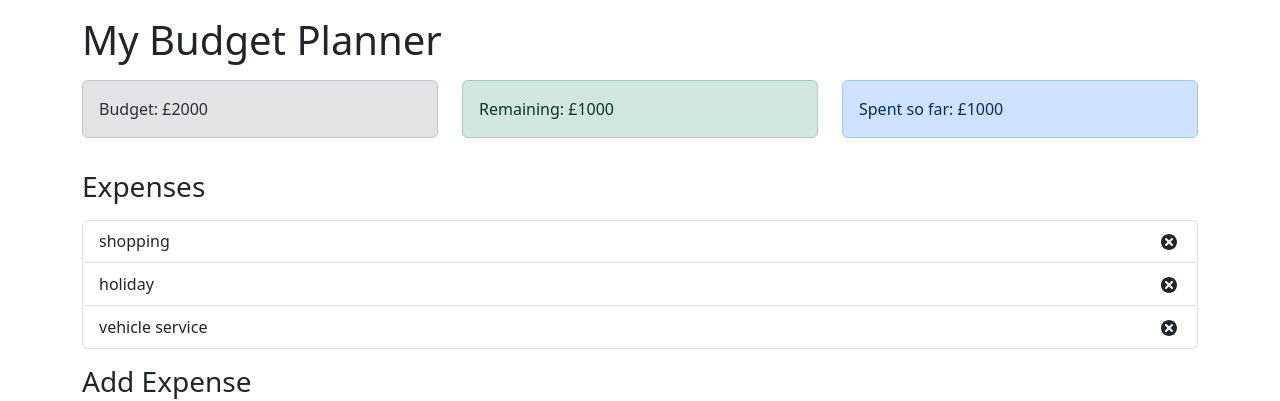
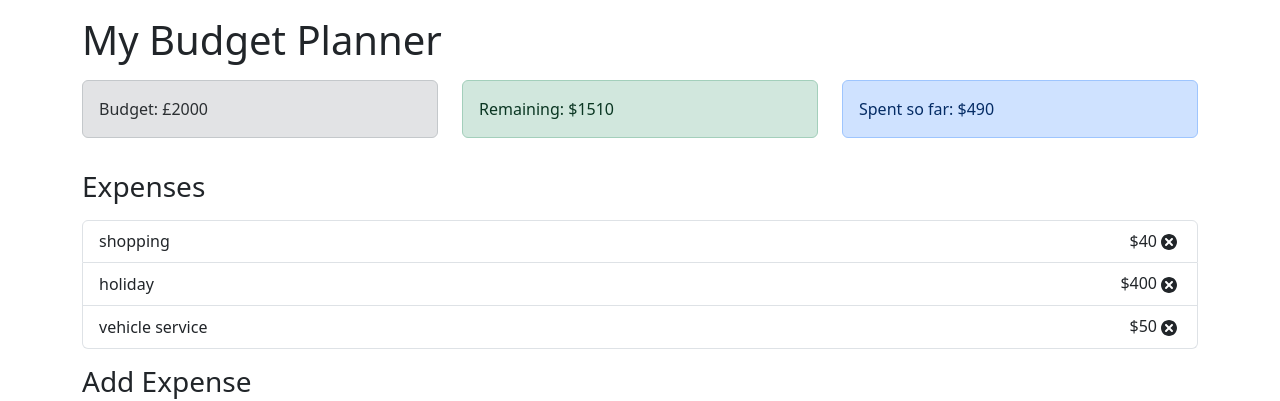
Before and after one commit to naryal058/expense-tracker, a React (Create React App) app: page / in a window 1280 px wide. Shown: the top 401 px of the page. Built offline with nearby package versions, Linux system fonts and the light colour scheme.

Commit message:
updated expenses so far and remaining budget

```diff
--- a/src/components/ExpenseItem.js
+++ b/src/components/ExpenseItem.js
@@ -6,7 +6,7 @@
         <li className="list-group-item d-flex justify-content-between align-items-center">
             {props.name}
         <div>
-            <span className="badge badge-primary badge-pill mr-3">
+            <span className="mr-3">
                 ${props.cost}
             </span>
             <TiDelete size = '1.5rem'></TiDelete>
--- a/src/components/ExpenseTotal.js
+++ b/src/components/ExpenseTotal.js
@@ -1,9 +1,15 @@
-import React from "react";
+import React, { useContext } from "react";
+import { AppContext } from "../context/AppContext";
 
 const ExpenseTotal = () => {
+    const { expenses } = useContext(AppContext);
+
+    const totalExpenses = expenses.reduce((total, item) => {
+        return (total += item.cost);
+    }, 0);
     return (
         <div className='alert alert-primary'>
-			<span>Spent so far: £1000</span>
+			<span>Spent so far: ${totalExpenses}</span>
 		</div>
     )
 }
--- a/src/components/Remaining.js
+++ b/src/components/Remaining.js
@@ -1,9 +1,17 @@
-import React from 'react';
+import React, { useContext } from 'react';
+import { AppContext } from '../context/AppContext';
 
 const Remaining = () => {
+	const { expenses, budget } = useContext(AppContext);
+
+	const totalExpenses= expenses.reduce((total, item) => {
+		return (total = total + item.cost);
+	}, 0);
+
+	const alertType = totalExpenses > budget ? 'alert-danger' : 'alert-success';
 	return (
-		<div className='alert alert-success'>
-			<span>Remaining: £1000</span>
+		<div className={`alert ${alertType}`}>
+			<span>Remaining: ${budget - totalExpenses}</span>
 		</div>
 	);
 };
```
